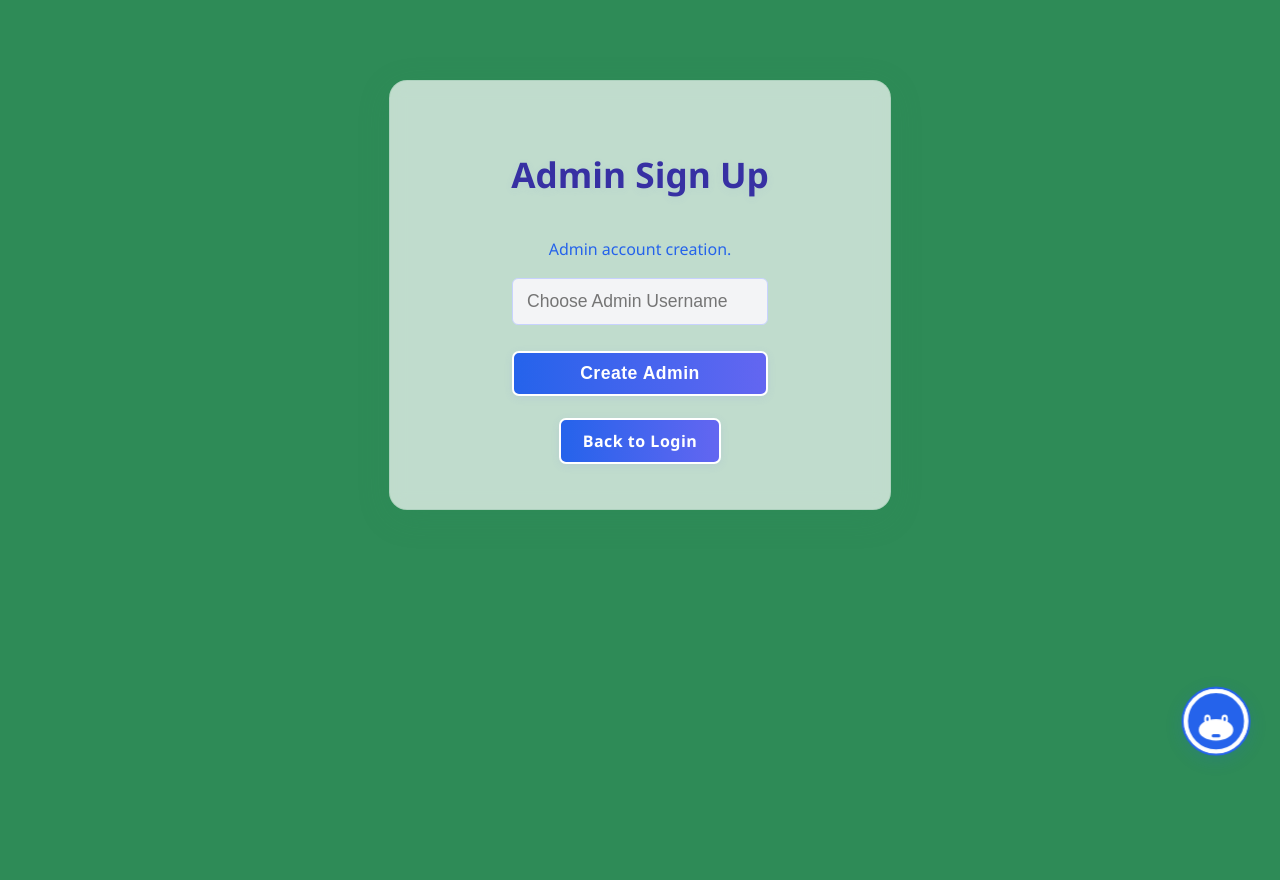
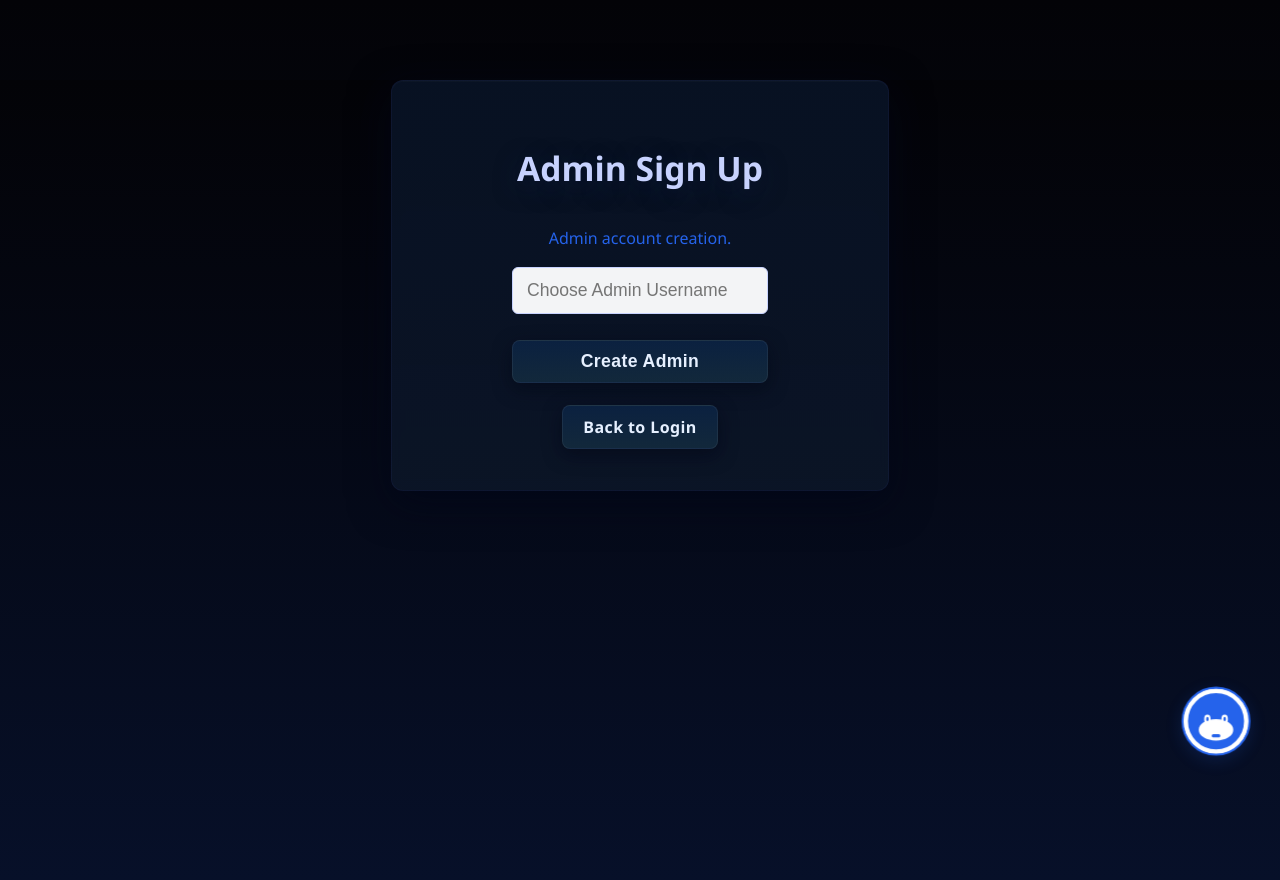
Before and after one commit to UmarSajid220/Project, a Flask app: page /admin_signup in a window 1280 px wide. Run offline with Flask 3, Linux system fonts and the light colour scheme; a user stored in the database is signed in; data comes from the database, SQL or seed files in the repository; both versions use the stored data as it was after the commit; some libraries are stand-ins or nearby versions.

Commit message:
Basic styling

```diff
--- a/templates/base.html
+++ b/templates/base.html
@@ -4,48 +4,50 @@
   <meta charset="UTF-8">
   <title>{% block title %}Dashboard{% endblock %}</title>
   <style>
+    /* Black + Dark Blue sophisticated theme */
     html, body {
       min-height: 100vh;
       margin: 0;
       padding: 0;
       font-family: 'Segoe UI', Arial, sans-serif;
-      background: #2e8b57; /* Sea green */
+      background: linear-gradient(180deg, #030307 0%, #071029 100%); /* deep black to navy gradient */
+      color: #dbeafe; /* soft light-blue text */
     }
     .dashboard-container {
       display: flex;
       flex-direction: column;
       align-items: center;
       margin-top: 60px;
-      background: rgba(255,255,255,0.7);
-      padding: 40px 50px;
-      border-radius: 18px;
-      box-shadow: 0 8px 32px rgba(46,139,87,0.18);
-      backdrop-filter: blur(8px);
-      border: 1px solid rgba(46,139,87,0.12);
-      max-width: 900px;
+      background: linear-gradient(180deg, rgba(8,18,36,0.95), rgba(12,22,40,0.88));
+      padding: 36px 48px;
+      border-radius: 12px;
+      box-shadow: 0 12px 40px rgba(2,6,23,0.7), inset 0 1px 0 rgba(255,255,255,0.02);
+      backdrop-filter: blur(6px);
+      border: 1px solid rgba(99,102,241,0.06);
+      max-width: 980px;
       margin-left: auto;
       margin-right: auto;
     }
     .nav-options {
       position: absolute;
-      top: 30px;
-      right: 60px;
+      top: 26px;
+      right: 46px;
       display: flex;
-      gap: 18px;
+      gap: 14px;
       z-index: 10;
     }
     .nav-options a, .btn-blue {
-      padding: 10px 22px;
-      border-radius: 7px;
-      background: linear-gradient(90deg, #2563eb 0%, #6366f1 100%);
-      color: #fff !important;
-      border: 2px solid #fff;
+      padding: 10px 20px;
+      border-radius: 8px;
+      background: linear-gradient(180deg, #0b2140 0%, #12283b 100%); /* dark navy */
+      color: #e6f0ff !important;
+      border: 1px solid rgba(255,255,255,0.06);
       font-weight: 600;
       text-decoration: none;
-      box-shadow: 0 2px 8px rgba(99,102,241,0.10);
+      box-shadow: 0 6px 18px rgba(3,8,23,0.6);
       display: inline-block;
-      letter-spacing: 0.5px;
-      transition: background 0.2s, transform 0.2s, box-shadow 0.2s;
+      letter-spacing: 0.4px;
+      transition: transform 0.18s ease, box-shadow 0.18s ease, background 0.18s ease;
       position: relative;
       overflow: hidden;
     }
@@ -54,94 +56,91 @@
       position: absolute;
       left: 0; top: 0;
       width: 100%; height: 100%;
-      background: rgba(255,255,255,0.08);
+      background: linear-gradient(90deg, rgba(255,255,255,0.03), rgba(255,255,255,0));
       opacity: 0;
-      transition: opacity 0.2s;
-      border-radius: 7px;
+      transition: opacity 0.18s ease;
+      border-radius: 8px;
     }
     .nav-options a:hover, .btn-blue:hover {
-      background: linear-gradient(90deg, #6366f1 0%, #2563eb 100%);
-      color: #fff;
-      transform: translateY(-2px) scale(1.04);
-      box-shadow: 0 4px 16px rgba(99,102,241,0.18);
+      transform: translateY(-3px) scale(1.03);
+      box-shadow: 0 10px 30px rgba(3,8,23,0.75);
     }
     .nav-options a:hover::after, .btn-blue:hover::after {
       opacity: 1;
     }
     h2 {
-      margin-bottom: 24px;
-      font-size: 2.2rem;
-      color: #3730a3;
-      text-shadow: 0 2px 8px rgba(99,102,241,0.08);
+      margin-bottom: 20px;
+      font-size: 2.1rem;
+      color: #c7d2fe; /* pale indigo */
+      text-shadow: 0 6px 24px rgba(14,28,64,0.6);
     }
     h3 {
-      margin-top: 28px;
-      margin-bottom: 12px;
-      color: #4338ca;
-      font-size: 1.2rem;
-      letter-spacing: 0.5px;
+      margin-top: 26px;
+      margin-bottom: 10px;
+      color: #9fb3ff;
+      font-size: 1.1rem;
+      letter-spacing: 0.4px;
     }
     table {
       width: 100%;
       border-collapse: collapse;
       margin-bottom: 18px;
-      background: rgba(255,255,255,0.95);
-      border-radius: 8px;
+      background: linear-gradient(180deg, rgba(8,12,20,0.6), rgba(10,15,28,0.6));
+      border-radius: 10px;
       overflow: hidden;
-      box-shadow: 0 1px 4px rgba(99,102,241,0.06);
+      box-shadow: 0 6px 20px rgba(3,8,23,0.5);
+      border: 1px solid rgba(255,255,255,0.03);
     }
     th, td {
-      padding: 10px 14px;
+      padding: 12px 14px;
       text-align: left;
-      border-bottom: 1px solid #e0e7ff;
+      border-bottom: 1px solid rgba(255,255,255,0.03);
+      color: #e6f0ff;
     }
     th {
-      background: #6366f1;
-      color: #fff;
-      font-weight: 600;
-      letter-spacing: 0.5px;
+      background: linear-gradient(90deg, #0f2b4a 0%, #15293b 100%);
+      color: #e8f0ff;
+      font-weight: 700;
+      letter-spacing: 0.6px;
     }
     tr:last-child td {
       border-bottom: none;
     }
     .btn-seagreen {
-      padding: 10px 22px;
-      border-radius: 7px;
-      background: #2e8b57; /* Sea green */
-      color: #fff !important;
-      border: 2px solid #fff;
+      padding: 10px 20px;
+      border-radius: 8px;
+      background: linear-gradient(180deg, #0f4c81 0%, #033a66 100%); /* deep blue-green */
+      color: #eaf6ff !important;
+      border: 1px solid rgba(255,255,255,0.06);
       font-weight: 600;
       text-decoration: none;
-      box-shadow: 0 2px 8px rgba(46,139,87,0.10);
+      box-shadow: 0 8px 26px rgba(2,10,28,0.6);
       display: inline-block;
-      letter-spacing: 0.5px;
-      transition: background 0.3s cubic-bezier(.4,0,.2,1), transform 0.2s, box-shadow 0.2s;
+      letter-spacing: 0.4px;
+      transition: transform 0.18s ease, box-shadow 0.18s ease, background 0.18s ease;
       position: relative;
       overflow: hidden;
     }
     .btn-seagreen:hover, .btn-seagreen:focus {
-      background: #20b2aa; /* Light sea green */
-      color: #fff;
-      transform: translateY(-2px) scale(1.04);
-      box-shadow: 0 4px 16px rgba(32,178,170,0.18);
+      transform: translateY(-3px) scale(1.03);
+      box-shadow: 0 14px 40px rgba(3,8,23,0.75);
+      background: linear-gradient(180deg, #16609a 0%, #063a61 100%);
     }
     .btn-seagreen:active {
-      background: #3cb371; /* Medium sea green */
-      color: #fff;
-      transform: scale(0.98);
+      transform: scale(0.99);
     }
     @media (max-width: 700px) {
       .dashboard-container {
-        padding: 18px 8px;
+        padding: 18px 12px;
         max-width: 98vw;
       }
       .nav-options {
-        right: 10px;
-        top: 10px;
+        right: 12px;
+        top: 12px;
         gap: 8px;
       }
       table th, table td {
-        padding: 6px 4px;
+        padding: 8px 6px;
         font-size: 0.95em;
       }
     }
--- a/templates/employee_dashboard.html
+++ b/templates/employee_dashboard.html
@@ -6,7 +6,7 @@
     flex-direction: column;
     align-items: center;
     margin-top: 40px;
-    background: #fff;
+    background: #0e0e0e;
     padding: 30px 40px;
     border-radius: 12px;
     box-shadow: 0 2px 12px rgba(0,0,0,0.08);
--- a/templates/login.html
+++ b/templates/login.html
@@ -2,7 +2,7 @@
 {% block content %}
 <div style="position:relative; width:100%;">
   <div style="text-align:center; margin-top:40px; margin-bottom:10px;">
-    <span style="font-family:'Poppins', Arial, sans-serif; font-size:2.5em; font-weight:bold; color:#111; letter-spacing:1px; text-shadow:0 2px 8px rgba(235, 236, 238, 0.99);">EMPLOYEE'S MANAGEMENT</span>
+    <span style="font-family:'Poppins', Arial, sans-serif; font-size:2.5em; font-weight:bold; color:white; letter-spacing:1px;">Employee Management by <a href="https://www.github.com/umarsajid220" style="text-decoration: none; color: rgb(112, 62, 228); ">Umar Sajid</a></span>
   </div>
 </div>
 <div class="dashboard-container" style="max-width:400px; margin-top:30px; background:#184d36;">
@@ -12,14 +12,14 @@
     </span>
   </div>
   {% if message %}
-    <p style="color:#ef4444; text-align:center; margin-bottom:18px;">{{ message }}</p>
+    <p style="color:#222222; text-align:center; margin-bottom:18px;">{{ message }}</p>
   {% endif %}
   <form method="post" style="display:flex; flex-direction:column; gap:18px;">
     <input name="username" placeholder="Enter Username" required
       style="padding:12px 14px; border-radius:6px; border:1px solid #c7d2fe; font-size:1.1em; background:#f3f4f6; margin-bottom:8px;">
     <input type="submit" value="Login"
       class="animated-btn"
-      style="background:#007bff; color:#fff; border:none; border-radius:6px; width:100%; font-size:1.1em; cursor:pointer; padding:10px 0;">
+      style="background:#082e57; color:#fff; border:none; border-radius:6px; width:100%; font-size:1.1em; cursor:pointer; padding:10px 0;">
   </form>
   <div style="margin-top:22px; text-align:center; display: flex; flex-direction: column; gap: 12px; align-items: center;">
     <a href="/signup" class="animated-btn" style="background:#007bff; color:#fff; border:none; border-radius:6px; padding:10px 18px; text-decoration:none; width: 80%; max-width: 260px;">Employee Sign Up</a>
```
Also changed, not shown: pyproject.toml (added, +11 -0 lines), templates/admin_dashboard.html (+78 -10 lines), Database.db, README.md (added), 2 other files.
